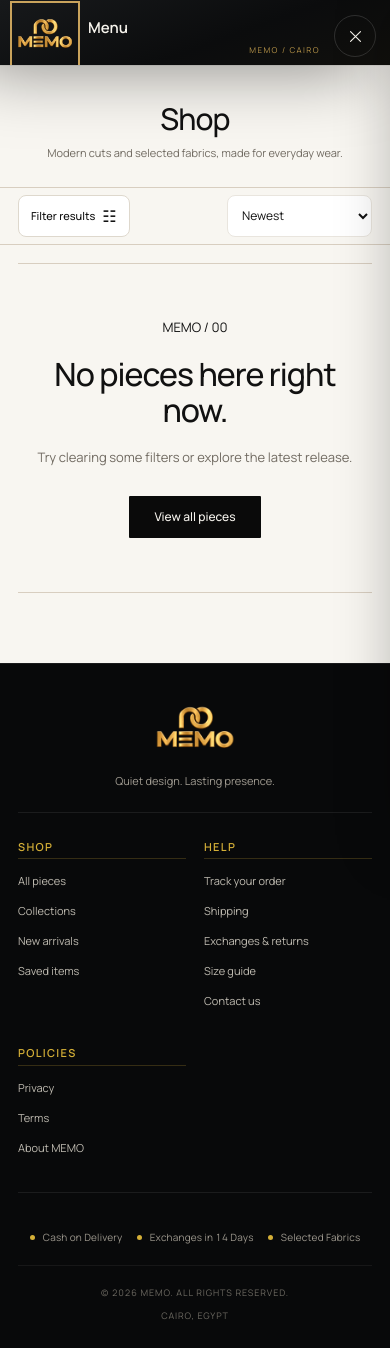
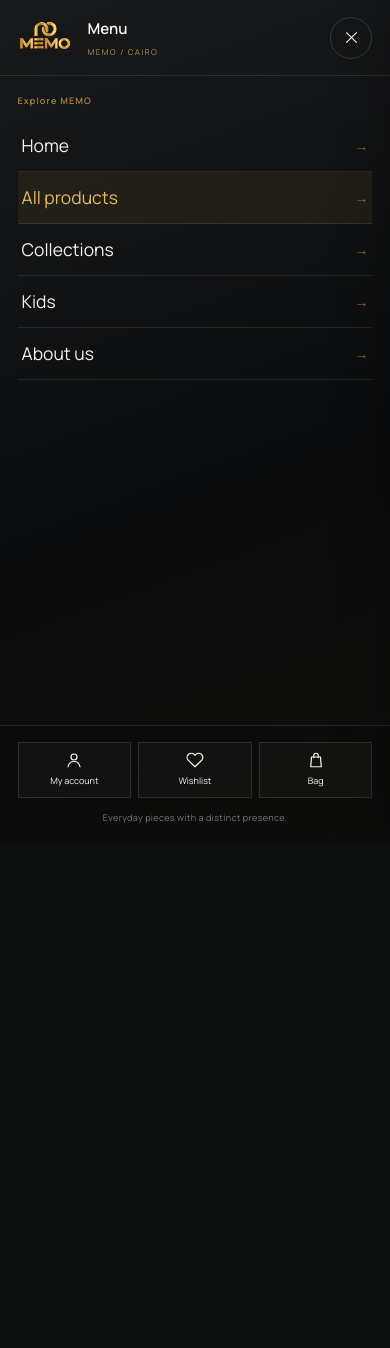
Before and after one commit to ahmedalghary1/memo, a Django app: page /shop/ in a window 390 px wide, after a click on "Open menu". After the commit the page ends 823 px from the top, so only its background shows below. Run offline with Django 5.2, Linux system fonts and the light colour scheme; data comes from the database, SQL or seed files in the repository; data that the repository does not hold is empty; some libraries are stand-ins or nearby versions.

Commit message:
Refactor code structure for improved readability and maintainability

```diff
--- a/apps/catalog/admin.py
+++ b/apps/catalog/admin.py
@@ -4,8 +4,8 @@ class ProductImageInline(admin.TabularInline): model = ProductImage; extra = 0
 class ProductVariantInline(admin.TabularInline): model = ProductVariant; extra = 0
 @admin.register(Category)
 class CategoryAdmin(admin.ModelAdmin):
-    list_display = ("display_name", "parent", "is_active", "sort_order")
-    list_filter = ("is_active",)
+    list_display = ("display_name", "parent", "visual_theme", "is_active", "sort_order")
+    list_filter = ("visual_theme", "is_active")
     search_fields = ("name", "slug", "parent__name")
     prepopulated_fields = {"slug": ("name",)}
     autocomplete_fields = ("parent",)
--- a/apps/catalog/views.py
+++ b/apps/catalog/views.py
@@ -45,7 +45,8 @@ def product_list(request, slug=None):
         item.active_children = children.get(item.pk, [])
     category_roots = children.get(None, [])
     category_children = children.get(category.pk, []) if category else children.get(None, [])
-    return render(request, "store/collection.html", {"page_obj": page, "category": category, "category_children": category_children, "category_roots": category_roots, "sizes": Size.objects.all(), "colors": Color.objects.all(), "all_categories": all_categories, "selected_sizes": size, "selected_colors": color, "selected_size_objects": Size.objects.filter(slug__in=size), "selected_color_objects": Color.objects.filter(slug__in=color), "active_filter_count": len(size)+len(color)+bool(request.GET.get("available"))+bool(request.GET.get("price_min"))+bool(request.GET.get("price_max"))})
+    category_theme = category.resolved_visual_theme if category else "default"
+    return render(request, "store/collection.html", {"page_obj": page, "category": category, "category_children": category_children, "category_roots": category_roots, "sizes": Size.objects.all(), "colors": Color.objects.all(), "all_categories": all_categories, "selected_sizes": size, "selected_colors": color, "selected_size_objects": Size.objects.filter(slug__in=size), "selected_color_objects": Color.objects.filter(slug__in=color), "active_filter_count": len(size)+len(color)+bool(request.GET.get("available"))+bool(request.GET.get("price_min"))+bool(request.GET.get("price_max")), "category_theme": category_theme, "is_kids": category_theme == "kids"})
 
 def collections_list(request):
     now = timezone.now()
--- a/apps/dashboard/forms.py
+++ b/apps/dashboard/forms.py
@@ -70,8 +70,12 @@ class ProductForm(DashboardModelForm):
 class CategoryForm(DashboardModelForm):
     class Meta:
         model = Category
-        fields = ("name", "slug", "parent", "image", "description", "is_active", "sort_order", "seo_title", "seo_description")
+        fields = ("name", "slug", "parent", "image", "description", "visual_theme", "is_active", "sort_order", "seo_title", "seo_description")
         widgets = {"description": forms.Textarea(attrs={"rows": 4}), "seo_description": forms.Textarea(attrs={"rows": 3})}
+
+    def __init__(self, *args, **kwargs):
+        super().__init__(*args, **kwargs)
+        self.fields["visual_theme"].label = "الهوية البصرية"
 
 
 class CollectionProductChoiceField(forms.ModelMultipleChoiceField):
--- a/static/css/category-menu.css
+++ b/static/css/category-menu.css
@@ -1,5 +1,5 @@
 /* Nested store navigation in the existing MEMO drawer. */
-.menu-trigger{display:inline-grid!important;flex:0 0 auto}
+.menu-trigger{display:none!important;flex:0 0 auto}
 .mobile-menu__body{overscroll-behavior:contain}
 .mobile-menu nav{max-height:none;overflow:visible;counter-reset:none}
 .mobile-menu nav a,
@@ -16,6 +16,6 @@
 .mobile-menu nav .menu-category__children summary{font-size:14px;min-height:48px;color:#ddd8ce}
 .mobile-menu nav .menu-category__all{min-height:42px;font-size:11px;color:#d9b56a;text-decoration:underline;text-underline-offset:4px}
 .mobile-menu nav a[aria-current="page"]{color:#e4bb62;background:rgba(209,162,61,.08)}
-@media (max-width:767px){.header-primary>.menu-trigger{width:42px;height:42px}}
+@media (max-width:920px){.menu-trigger{display:inline-grid!important}.header-primary>.menu-trigger{width:42px;height:42px}}
 @media (max-width:430px){.mobile-menu nav a,.mobile-menu nav summary{min-height:52px}}
 @media (prefers-reduced-motion:reduce){.menu-category__arrow{transition:none}}
--- /dev/null
+++ b/static/css/responsive.css
@@ -0,0 +1,118 @@
+/* Final responsive layer: shared breakpoints and predictable off-canvas UI. */
+html { min-width: 280px; }
+body { min-width: 280px; }
+img, video, svg { max-width: 100%; }
+input, select, textarea { max-width: 100%; }
+
+.mobile-menu[hidden] { display: none !important; }
+.mobile-menu {
+  position: fixed !important;
+  z-index: 1400 !important;
+  inset: 0 !important;
+  width: 100vw !important;
+  height: 100dvh !important;
+  min-height: 100svh;
+  padding: 0 !important;
+  background: transparent !important;
+  overflow: hidden !important;
+  opacity: 0;
+  visibility: hidden;
+  pointer-events: none;
+}
+.mobile-menu.is-open { opacity: 1; visibility: visible; pointer-events: auto; }
+.mobile-menu__backdrop { position: absolute; inset: 0; width: 100%; height: 100%; border: 0; border-radius: 0; background: rgba(5, 6, 7, .72); }
+.mobile-menu__panel {
+  position: absolute;
+  inset-block: 0;
+  inset-inline-start: 0;
+  width: min(420px, 92vw);
+  max-width: 100%;
+  height: 100dvh;
+  min-height: 100svh;
+  display: flex;
+  flex-direction: column;
+  overflow: hidden;
+  transform: translateX(-105%);
+  transition: transform .34s cubic-bezier(.22,.8,.25,1);
+}
+.mobile-menu.is-open .mobile-menu__panel { transform: translateX(0); }
+.mobile-menu__header { flex: 0 0 auto; padding-top: max(10px, env(safe-area-inset-top)); }
+.mobile-menu__body { flex: 1 1 auto; min-height: 0; overflow-y: auto; overscroll-behavior: contain; -webkit-overflow-scrolling: touch; }
+.mobile-menu__footer { flex: 0 0 auto; padding-bottom: max(18px, env(safe-area-inset-bottom)); }
+.mobile-menu nav a,
+.mobile-menu nav summary { touch-action: manipulation; }
+
+@media (min-width: 921px) {
+  .menu-trigger { display: none !important; }
+  .desktop-nav { display: flex !important; }
+}
+
+@media (max-width: 920px) {
+  .menu-trigger { display: inline-grid !important; }
+  .desktop-nav { display: none !important; }
+  .header__inner { grid-template-columns: minmax(0,1fr) auto; }
+  .header-primary { min-width: 0; display: flex; align-items: center; gap: 8px; }
+  .header-actions { min-width: max-content; }
+  .shop-layout { grid-template-columns: 1fr; }
+  .shop-results { min-width: 0; }
+  .footer-top { grid-template-columns: 1.4fr 1fr 1fr; }
+  .footer-top > div:last-child { display: none; }
+}
+
+@media (max-width: 767px) {
+  :root { --screen-gutter: clamp(14px, 4.5vw, 20px); }
+  .shell { width: calc(100% - (var(--screen-gutter) * 2)); }
+  .mobile-menu__panel { width: min(390px, 100vw); }
+  .mobile-menu__header { min-height: 76px; grid-template-columns: 56px minmax(0,1fr) 42px; padding-inline: var(--screen-gutter); }
+  .mobile-menu__logo, .mobile-menu__logo img { width: 54px; height: 54px; }
+  .mobile-menu__header small { text-align: left; }
+  .mobile-menu__body { padding: 18px var(--screen-gutter) 14px; }
+  .mobile-menu nav a,
+  .mobile-menu nav summary { min-height: 52px; font-size: clamp(15px, 4.5vw, 18px); }
+  .mobile-menu__footer { padding-inline: var(--screen-gutter); }
+  .mobile-menu__shortcuts a { min-height: 56px; }
+
+  .shop-toolbar { width: auto; }
+  .shop-toolbar .filter-trigger,
+  .shop-toolbar .sort-form { min-width: 0; }
+  .sort-form select { width: min(42vw, 150px); }
+  .product-grid,
+  .shop-results .product-grid,
+  .related .product-grid { grid-template-columns: repeat(2, minmax(0, 1fr)); }
+  .product-card { min-width: 0; }
+  .product-card__info h3 { max-width: 100%; }
+
+  .cart-item { min-width: 0; }
+  .cart-item > div { min-width: 0; }
+  .checkout-layout,
+  .cart-layout { min-width: 0; }
+  .footer-top { grid-template-columns: repeat(2, minmax(0,1fr)); }
+  .footer-top > div:first-child { grid-column: 1 / -1; }
+}
+
+@media (max-width: 380px) {
+  .header__inner { gap: 3px; }
+  .header-primary { gap: 0; }
+  .header-actions .icon-btn,
+  .header-primary .menu-trigger { width: 38px !important; height: 38px !important; }
+  .mobile-menu__shortcuts { gap: 5px; }
+  .mobile-menu__shortcuts a { font-size: 8px; }
+  .shop-toolbar { gap: 6px; }
+  .filter-trigger { gap: 7px; padding-inline: 9px; font-size: 11px; }
+  .sort-form select { width: 124px; padding-inline: 8px; font-size: 11px; }
+  .product-grid,
+  .shop-results .product-grid,
+  .related .product-grid { gap-inline: 8px; }
+}
+
+@media (max-width: 319px) {
+  .product-grid,
+  .shop-results .product-grid,
+  .related .product-grid { grid-template-columns: 1fr; }
+  .footer-top { grid-template-columns: 1fr; }
+  .footer-top > div:first-child { grid-column: auto; }
+}
+
+@media (prefers-reduced-motion: reduce) {
+  .mobile-menu, .mobile-menu__panel { transition: none !important; }
+}
--- a/static/js/core.js
+++ b/static/js/core.js
@@ -2,18 +2,21 @@ const body = document.body;
 const qs = (s, root = document) => root.querySelector(s);
 const qsa = (s, root = document) => [...root.querySelectorAll(s)];
 
-function dialog(openButton, closeButton, panel, openClass = 'is-open') {
+function dialog(openButton, closeButton, panel, openClass = 'is-open', canOpen = () => true) {
   if (!openButton || !panel) return;
-  let previous;
+  let previous, closeTimer;
   const focusables = () => qsa('a,button,input,select,textarea,[tabindex]:not([tabindex="-1"])', panel).filter(el => !el.disabled && el.tabIndex !== -1);
-  const open = () => { previous = document.activeElement; panel.hidden = false; requestAnimationFrame(() => panel.classList.add(openClass)); body.classList.add('is-locked'); openButton.setAttribute('aria-expanded','true'); focusables()[0]?.focus(); };
-  const close = () => { panel.classList.remove(openClass); body.classList.remove('is-locked'); openButton.setAttribute('aria-expanded','false'); setTimeout(() => panel.hidden = true, 360); previous?.focus(); };
+  const open = () => { if (!canOpen()) return; clearTimeout(closeTimer); previous = document.activeElement; panel.hidden = false; panel.setAttribute('aria-hidden','false'); requestAnimationFrame(() => panel.classList.add(openClass)); body.classList.add('is-locked'); openButton.setAttribute('aria-expanded','true'); focusables()[0]?.focus(); };
+  const close = ({ restoreFocus = true } = {}) => { clearTimeout(closeTimer); panel.classList.remove(openClass); body.classList.remove('is-locked'); openButton.setAttribute('aria-expanded','false'); panel.setAttribute('aria-hidden','true'); closeTimer = setTimeout(() => panel.hidden = true, 360); if (restoreFocus) previous?.focus(); };
   openButton.addEventListener('click', open); closeButton?.addEventListener('click', close);
   qsa('[data-dialog-dismiss]', panel).forEach(button => button.addEventListener('click', close));
   panel.addEventListener('keydown', e => { if (e.key === 'Escape') close(); if (e.key === 'Tab') { const f = focusables(); if (!f.length) return; const first=f[0], last=f.at(-1); if(e.shiftKey&&document.activeElement===first){e.preventDefault();last.focus()}else if(!e.shiftKey&&document.activeElement===last){e.preventDefault();first.focus()} } });
+  return { open, close };
 }
 
-dialog(qs('[data-menu-open]'), qs('[data-menu-close]'), qs('#mobile-menu'));
+const mobileMenuMedia = matchMedia('(max-width:920px)');
+const mobileMenuDialog = dialog(qs('[data-menu-open]'), qs('[data-menu-close]'), qs('#mobile-menu'), 'is-open', () => mobileMenuMedia.matches);
+mobileMenuMedia.addEventListener('change', event => { if (!event.matches) mobileMenuDialog?.close({ restoreFocus: false }); });
 dialog(qs('[data-search-open]'), qs('[data-search-close]'), qs('#search-overlay'));
 const cartOpen=qs('[data-cart-open]'), cartDrawer=qs('#cart-drawer'), cartBackdrop=qs('[data-cart-backdrop]');
 if(cartOpen&&cartDrawer){let cartPrevious;const close=()=>{cartDrawer.classList.remove('is-open');cartBackdrop?.classList.remove('is-open');body.classList.remove('is-locked');cartOpen.setAttribute('aria-expanded','false');setTimeout(()=>{cartDrawer.hidden=true;if(cartBackdrop)cartBackdrop.hidden=true},300);cartPrevious?.focus()};cartOpen.addEventListener('click',e=>{e.preventDefault();cartPrevious=document.activeElement;cartDrawer.hidden=false;if(cartBackdrop)cartBackdrop.hidden=false;requestAnimationFrame(()=>{cartDrawer.classList.add('is-open');cartBackdrop?.classList.add('is-open')});body.classList.add('is-locked');cartOpen.setAttribute('aria-expanded','true');qs('[data-cart-close]',cartDrawer)?.focus()});qs('[data-cart-close]',cartDrawer)?.addEventListener('click',close);cartBackdrop?.addEventListener('click',close);cartDrawer.addEventListener('keydown',e=>{if(e.key==='Escape')close()})}
--- a/templates/base/base.html
+++ b/templates/base/base.html
@@ -12,7 +12,7 @@
   <meta property="og:image" content="{% block og_image %}{{ request.scheme }}://{{ request.get_host }}{% static 'images/memo-campaign.png' %}{% endblock %}">
   <meta property="og:locale" content="en_US">
   <meta name="twitter:card" content="summary_large_image">
-  <meta name="theme-color" content="#0A0A0A">
+  <meta name="theme-color" content="{% block theme_color %}#0A0A0A{% endblock %}">
   <script>document.documentElement.classList.add('motion-capable')</script>
   <link rel="icon" type="image/webp" sizes="256x256" href="{% static 'images/memo-logo.webp' %}?v=20261015">
   <link rel="preconnect" href="https://fonts.googleapis.com">
@@ -31,6 +31,7 @@
   <link rel="stylesheet" href="{% static 'css/category-menu.css' %}?v=20261014-1">
   <link rel="stylesheet" href="{% static 'css/collections.css' %}?v=20261014-1">
   <link rel="stylesheet" href="{% static 'css/storefront-en.css' %}?v=20261015-1">
+  <link rel="stylesheet" href="{% static 'css/responsive.css' %}?v=20261022-1">
   {% block head %}{% endblock %}
 </head>
 <body class="{% block body_class %}{% endblock %}{% if store_settings.announcement_text %} has-announcement{% endif %}">
--- a/templates/components/header.html
+++ b/templates/components/header.html
@@ -2,7 +2,7 @@
 <header class="site-header" data-header>
   <div class="header__inner shell">
     <div class="header-primary">
-      <a class="brand" href="{% url 'core:home' %}" aria-label="MEMO Home"><img src="{% static 'images/memo-logo-transparent-v2.webp' %}?v=20261015" alt="MEMO" width="384" height="256" decoding="async"></a>
+      <a class="brand{% if is_kids %} brand--kids{% endif %}" href="{% if is_kids %}{% url 'catalog:category' 'kids' %}{% else %}{% url 'core:home' %}{% endif %}" aria-label="{% if is_kids %}MEMO Kids{% else %}MEMO Home{% endif %}"><img src="{% if is_kids %}{% static 'images/memo-kids-logo.jpeg' %}{% else %}{% static 'images/memo-logo-transparent-v2.webp' %}?v=20261015{% endif %}" alt="{% if is_kids %}MEMO Kids{% else %}MEMO{% endif %}" width="384" height="256" decoding="async"></a>
       <button class="icon-btn menu-trigger" type="button" data-menu-open aria-controls="mobile-menu" aria-expanded="false"><span class="sr-only">Open menu</span><svg aria-hidden="true" viewBox="0 0 24 24"><path d="M3 7h18M3 12h18M3 17h18"/></svg></button>
       <nav class="desktop-nav" aria-label="Main navigation">
         <div class="nav-item">
@@ -120,7 +120,7 @@
     <button class="mobile-menu__backdrop" type="button" data-dialog-dismiss tabindex="-1" aria-label="Close menu"></button>
     <aside class="mobile-menu__panel">
       <header class="mobile-menu__header">
-        <a class="mobile-menu__logo" href="{% url 'core:home' %}" aria-label="MEMO Home"><img src="{% static 'images/memo-logo-transparent-v2.webp' %}?v=20261015" alt="MEMO" width="384" height="256" decoding="async"></a>
+        <a class="mobile-menu__logo{% if is_kids %} mobile-menu__logo--kids{% endif %}" href="{% if is_kids %}{% url 'catalog:category' 'kids' %}{% else %}{% url 'core:home' %}{% endif %}" aria-label="{% if is_kids %}MEMO Kids{% else %}MEMO Home{% endif %}"><img src="{% if is_kids %}{% static 'images/memo-kids-logo.jpeg' %}{% else %}{% static 'images/memo-logo-transparent-v2.webp' %}?v=20261015{% endif %}" alt="{% if is_kids %}MEMO Kids{% else %}MEMO{% endif %}" width="384" height="256" decoding="async"></a>
         <div><strong>Menu</strong><small>MEMO / CAIRO</small></div>
         <button class="icon-btn menu-close" type="button" data-menu-close><span class="sr-only">Close</span><svg viewBox="0 0 24 24"><path d="M5 5l14 14M19 5 5 19"/></svg></button>
       </header>
--- a/templates/components/product-grid.html
+++ b/templates/components/product-grid.html
@@ -1 +1 @@
-<div class="product-grid">{% for product in products %}{% include 'components/product-card.html' with product=product %}{% empty %}<div class="empty-state"><span>MEMO / 00</span><h2>No pieces here right now.</h2><p>Try clearing some filters or explore the latest release.</p><a class="btn btn--dark" href="{% url 'catalog:list' %}">View all pieces</a></div>{% endfor %}</div>
+<div class="product-grid">{% for product in products %}{% include 'components/product-card.html' with product=product %}{% empty %}<div class="empty-state{% if is_kids %} kids-empty-state{% endif %}"><span>{% if is_kids %}MEMO KIDS / COMING SOON{% else %}MEMO / 00{% endif %}</span><h2>{% if is_kids %}Little looks are on the way.{% else %}No pieces here right now.{% endif %}</h2><p>{% if is_kids %}We are getting the first Kids drop ready. Check back soon for pieces built for big imaginations.{% else %}Try clearing some filters or explore the latest release.{% endif %}</p><a class="btn btn--dark" href="{% url 'catalog:list' %}">{% if is_kids %}Explore MEMO{% else %}View all pieces{% endif %}</a></div>{% endfor %}</div>
--- a/templates/store/collection.html
+++ b/templates/store/collection.html
@@ -1,8 +1,20 @@
-{% extends 'base/base.html' %}
+{% extends 'base/base.html' %}{% load static %}
 {% block title %}{% if category %}{{ category.seo_title|default:category.name }}{% else %}Shop{% endif %} — MEMO{% endblock %}
 {% block description %}{% if category and category.seo_description %}{{ category.seo_description }}{% elif category and category.description %}{{ category.description }}{% else %}Explore pieces from MEMO with modern cuts and selected fabrics.{% endif %}{% endblock %}
+{% block theme_color %}{% if is_kids %}#F7D86A{% else %}#0A0A0A{% endif %}{% endblock %}
+{% block head %}{% if is_kids %}<link rel="stylesheet" href="{% static 'css/kids.css' %}?v=20261022-1">{% endif %}{% endblock %}
+{% block body_class %}{% if is_kids %}theme-kids{% endif %}{% endblock %}
 {% block content %}
-<header class="collection-hero shell"><p class="eyebrow">MEMO / STORE</p>{% if category %}<nav class="category-breadcrumb" aria-label="Category path"><a href="{% url 'catalog:list' %}">Shop</a>{% for ancestor in category.ancestors %}<span>/</span><a href="{{ ancestor.get_absolute_url }}">{{ ancestor.name }}</a>{% endfor %}</nav>{% endif %}<h1>{% if category %}{{ category.name }}{% else %}Shop{% endif %}</h1><div><p>{% if category.description %}{{ category.description }}{% else %}Modern cuts and selected fabrics, made for everyday wear.{% endif %}</p><span>{{ page_obj.paginator.count }} items</span></div>{% if category_children %}<nav class="category-children" aria-label="Subcategories">{% for child in category_children %}<a href="{{ child.get_absolute_url }}">{{ child.name }} <span>→</span></a>{% endfor %}</nav>{% endif %}</header>
+<header class="collection-hero shell{% if is_kids %} kids-hero{% endif %}">
+  {% if is_kids %}<div class="kids-stars" aria-hidden="true"><i>★</i><i>★</i><i>★</i></div><div class="kids-hero__visual"><img class="kids-hero__logo" src="{% static 'images/memo-kids-logo.jpeg' %}" alt="MEMO Kids — a boy and girl wearing blue and yellow MEMO outfits" width="759" height="754" fetchpriority="high"></div><div class="kids-hero__content">{% endif %}
+  <p class="eyebrow">{% if is_kids %}MEMO KIDS / PLAY • SMILE • SHINE{% else %}MEMO / STORE{% endif %}</p>
+  {% if category %}<nav class="category-breadcrumb" aria-label="Category path"><a href="{% url 'catalog:list' %}">Shop</a>{% for ancestor in category.ancestors %}<span>/</span><a href="{{ ancestor.get_absolute_url }}">{{ ancestor.name }}</a>{% endfor %}</nav>{% endif %}
+  <h1>{% if category %}{{ category.name }}{% else %}Shop{% endif %}</h1>
+  {% if is_kids %}<p class="kids-hero__tagline">Big smiles. Bold colours. Little originals.</p>{% endif %}
+  <div class="collection-hero__description"><p>{% if category.description %}{{ category.description }}{% elif is_kids %}Comfort-first pieces made for play, movement, and every small adventure.{% else %}Modern cuts and selected fabrics, made for everyday wear.{% endif %}</p><span>{{ page_obj.paginator.count }} items</span></div>
+  {% if category_children %}<nav class="category-children" aria-label="Subcategories">{% for child in category_children %}<a href="{{ child.get_absolute_url }}">{{ child.name }} <span>→</span></a>{% endfor %}</nav>{% endif %}
+  {% if is_kids %}</div>{% endif %}
+</header>
 <section class="shop shell">
   <div class="shop-toolbar"><button class="filter-trigger" data-filter-open aria-controls="filters" aria-expanded="false">Filter results {% if active_filter_count %}<b>{{ active_filter_count }}</b>{% endif %}<span>☷</span></button><span class="results-count">Showing {{ page_obj.start_index }}–{{ page_obj.end_index }} of {{ page_obj.paginator.count }}</span><form class="sort-form"><label for="sort">Sort by</label><select id="sort" name="sort"><option value="new" {% if request.GET.sort == 'new' %}selected{% endif %}>Newest</option><option value="price_desc" {% if request.GET.sort == 'price_desc' %}selected{% endif %}>Price: high to low</option><option value="price_asc" {% if request.GET.sort == 'price_asc' %}selected{% endif %}>Price: low to high</option><option value="discount" {% if request.GET.sort == 'discount' %}selected{% endif %}>Sale</option></select></form></div>
   {% if active_filter_count %}<div class="active-filters"><span>Active filters:</span>{% for size in selected_size_objects %}<a href="?" data-filter-key="size" data-filter-value="{{ size.slug }}">Size {{ size.name }} ×</a>{% endfor %}{% for color in selected_color_objects %}<a href="?" data-filter-key="color" data-filter-value="{{ color.slug }}">{{ color.name }} ×</a>{% endfor %}{% if request.GET.available %}<a href="?" data-filter-key="available" data-filter-value="1">In stock only ×</a>{% endif %}<a class="clear-all" href="{% if category %}{{ category.get_absolute_url }}{% else %}{% url 'catalog:list' %}{% endif %}">Clear all</a></div>{% endif %}
@@ -14,7 +26,7 @@
       <fieldset><legend>Price</legend><div class="price-range"><label>From<input type="number" name="price_min" min="0" value="{{ request.GET.price_min }}" placeholder="0"></label><label>to<input type="number" name="price_max" min="0" value="{{ request.GET.price_max }}" placeholder="3000"></label></div></fieldset>
       <label class="check-row"><input type="checkbox" name="available" value="1" {% if request.GET.available %}checked{% endif %}> In stock only</label><button class="btn btn--dark" type="submit">Apply filters</button><a class="clear-filters" href="{% if category %}{{ category.get_absolute_url }}{% else %}{% url 'catalog:list' %}{% endif %}">Clear all</a>
     </form></aside>
-    <div class="shop-results">{% include 'components/product-grid.html' with products=page_obj %}{% if page_obj.has_other_pages %}<nav class="pagination" aria-label="Pages">{% if page_obj.has_previous %}<a href="?page={{ page_obj.previous_page_number }}" aria-label="Previous page">‹</a>{% endif %}<span>{{ page_obj.number }}</span><small>of {{ page_obj.paginator.num_pages }}</small>{% if page_obj.has_next %}<a href="?page={{ page_obj.next_page_number }}" aria-label="Next page">›</a>{% endif %}</nav>{% endif %}</div>
+    <div class="shop-results">{% include 'components/product-grid.html' with products=page_obj is_kids=is_kids %}{% if page_obj.has_other_pages %}<nav class="pagination" aria-label="Pages">{% if page_obj.has_previous %}<a href="?page={{ page_obj.previous_page_number }}" aria-label="Previous page">‹</a>{% endif %}<span>{{ page_obj.number }}</span><small>of {{ page_obj.paginator.num_pages }}</small>{% if page_obj.has_next %}<a href="?page={{ page_obj.next_page_number }}" aria-label="Next page">›</a>{% endif %}</nav>{% endif %}</div>
   </div>
 </section>
 {% endblock %}
```
Also changed, not shown: apps/catalog/models.py (+15 -0 lines), apps/catalog/tests.py (+12 -0 lines), static/css/kids.css (added, +236 -0 lines), apps/catalog/migrations/0008_category_visual_theme_and_kids.py (added), kids.jpeg (added), static/images/memo-kids-logo.jpeg (added).
